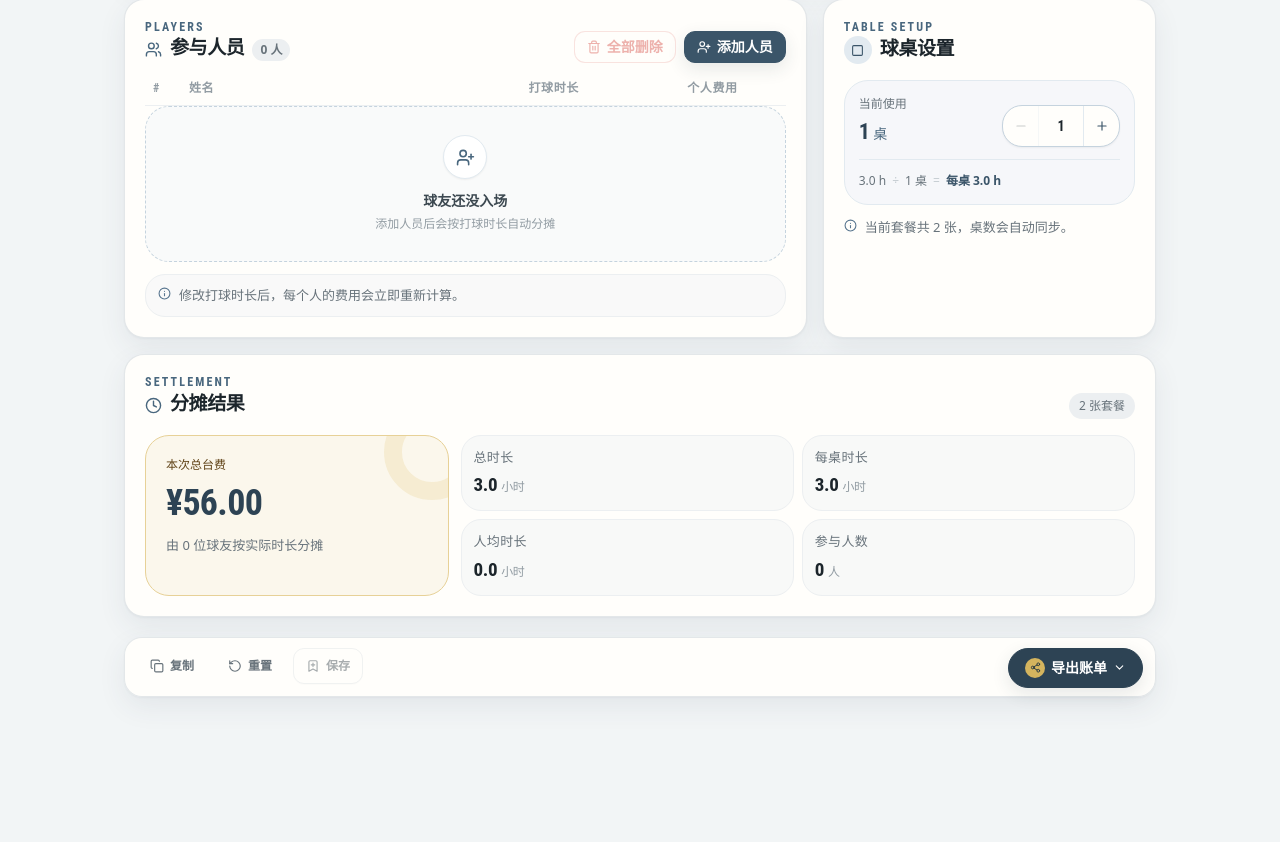
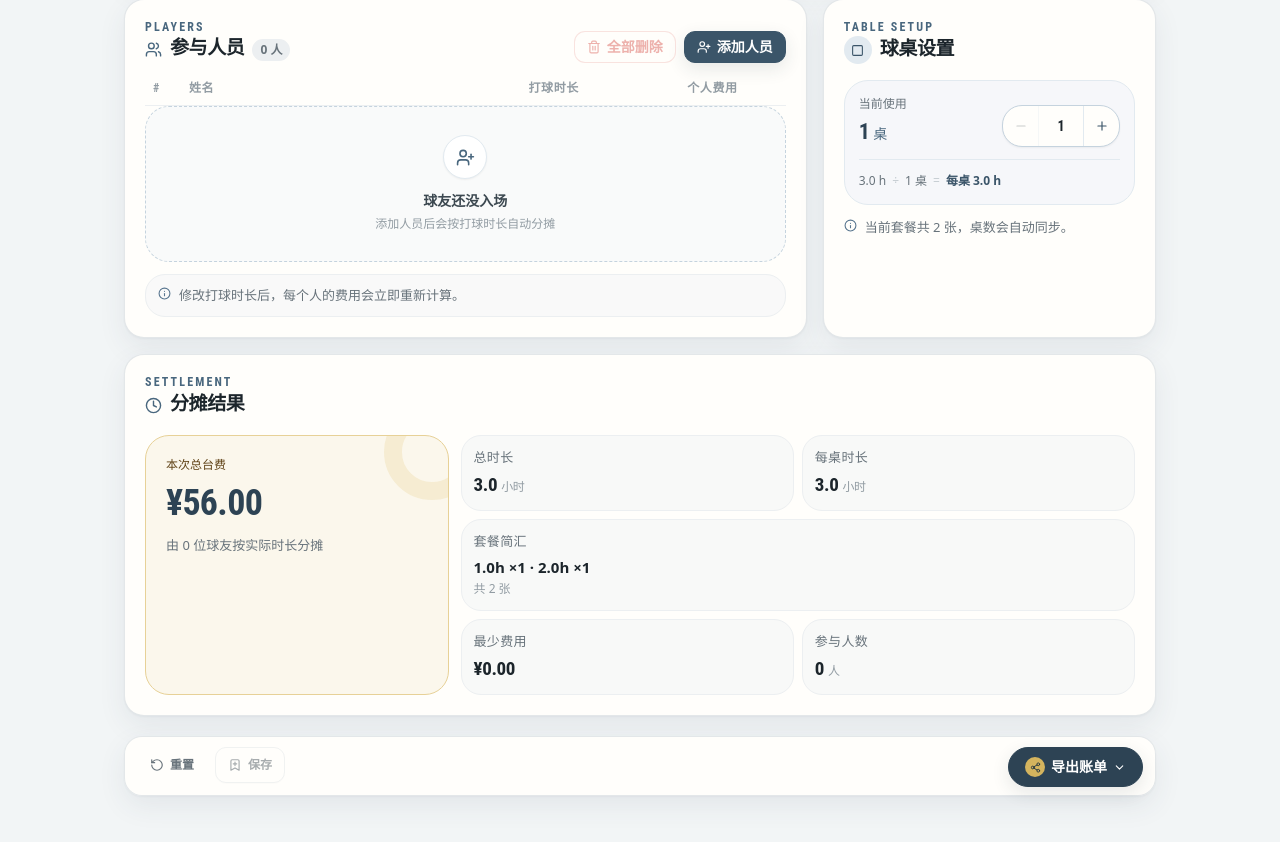
Before and after one commit to edttitao-ai/billiards_fees, a Vue app: page / in a window 1280 px wide. Shown: the part 615-1457 px from the top of the page. Before the commit the page ends 1360 px from the top, so only its background shows below. Built offline with nearby package versions, Linux system fonts and the light colour scheme.

Commit message:
优化在微信内置浏览器的图片导出功能

```diff
--- a/src/components/business/SummaryCard.vue
+++ b/src/components/business/SummaryCard.vue
@@ -1,14 +1,54 @@
 <script setup lang="ts">
+import { computed } from 'vue'
 import { Clock4 } from 'lucide-vue-next'
 import AppCard from '@/components/base/AppCard.vue'
 import Stat from '@/components/base/Stat.vue'
 import { useSessionStore } from '@/stores/session'
+import { personalFee } from '@/utils/calc'
 import { formatCurrency, formatNumber } from '@/utils/format'
 
 const session = useSessionStore()
 
-const packageCount = () => session.packages.reduce((sum, item) => sum + (item.qty || 0), 0)
 const participantCount = () => session.participants.length
+
+/**
+ * 套餐简汇：按套餐小时数分组，输出紧凑表达式，如「1h ×4 · 2h ×5」。
+ * - 同小时数累计张数（不分套餐名）
+ * - 总数 = 全部张数
+ */
+const packageSummary = computed(() => {
+  const list = session.packages
+  if (!list.length) return { parts: [], totalQty: 0 }
+  // 按小时数聚合
+  const byHours = new Map<number, number>()
+  let totalQty = 0
+  list.forEach((p) => {
+    const h = Number(p.hours) || 0
+    const q = Number(p.qty) || 0
+    if (q <= 0) return
+    byHours.set(h, (byHours.get(h) || 0) + q)
+    totalQty += q
+  })
+  // 按小时数升序排序，输出紧凑数组
+  const parts = Array.from(byHours.entries())
+    .sort((a, b) => a[0] - b[0])
+    .map(([hours, qty]) => `${formatNumber(hours, 1)}h ×${qty}`)
+  return { parts, totalQty }
+})
+
+/**
+ * 最少费用：在场时长最短者（按时长加权 pi = di × T / Σd）实际分摊到的金额。
+ * - 0 人时返回 0
+ */
+const minFee = computed(() => {
+  const list = session.participants
+  if (!list.length) return 0
+  const totalFee = session.totalFee
+  return list.reduce(
+    (min, p) => Math.min(min, personalFee(totalFee, list, p.id)),
+    Number.POSITIVE_INFINITY
+  )
+})
 </script>
 
 <template>
@@ -21,9 +61,6 @@ const participantCount = () => session.participants.length
           <h2 class="section-title">分摊结果</h2>
         </div>
       </div>
-      <span class="rounded-full bg-ink-100 px-2.5 py-1 text-[12px] font-medium text-ink-500">
-        {{ packageCount() }} 张套餐
-      </span>
     </div>
 
     <div class="grid gap-3 sm:grid-cols-[minmax(220px,0.9fr)_2fr]">
@@ -38,11 +75,32 @@ const participantCount = () => session.participants.length
         </div>
       </div>
 
-      <div class="grid grid-cols-2 gap-2">
-        <Stat label="总时长" :value="formatNumber(session.totalDuration, 1)" unit="小时" />
-        <Stat label="每桌时长" :value="formatNumber(session.tableDuration, 1)" unit="小时" />
-        <Stat label="人均时长" :value="formatNumber(session.avgDuration, 1)" unit="小时" />
-        <Stat label="参与人数" :value="String(participantCount())" unit="人" />
+      <div class="space-y-2">
+        <!-- 上排：总时长 + 每桌时长 -->
+        <div class="grid grid-cols-2 gap-2">
+          <Stat label="总时长" :value="formatNumber(session.totalDuration, 1)" unit="小时" />
+          <Stat label="每桌时长" :value="formatNumber(session.tableDuration, 1)" unit="小时" />
+        </div>
+
+        <!-- 套餐简汇：独占整行（按小时分组，如 1h ×4 · 2h ×5） -->
+        <div class="rounded-xl border border-ink-100 bg-ink-50/80 px-3 py-3 text-left">
+          <div class="text-[13px] font-medium tracking-wide text-ink-500">套餐简汇</div>
+          <div
+            v-if="packageSummary.parts.length"
+            class="mt-1 truncate text-base font-bold text-ink-900"
+            :title="packageSummary.parts.join(' · ')"
+          >
+            {{ packageSummary.parts.join(' · ') }}
+          </div>
+          <div v-else class="mt-1 text-base font-bold text-ink-300">—</div>
+          <div class="mt-0.5 text-xs text-ink-400">共 {{ packageSummary.totalQty }} 张</div>
+        </div>
+
+        <!-- 下排：最少费用 + 参与人数 -->
+        <div class="grid grid-cols-2 gap-2">
+          <Stat label="最少费用" :value="formatCurrency(minFee)" />
+          <Stat label="参与人数" :value="String(participantCount())" unit="人" />
+        </div>
       </div>
     </div>
   </AppCard>
--- a/src/components/layout/BottomBar.vue
+++ b/src/components/layout/BottomBar.vue
@@ -1,5 +1,5 @@
 <script setup lang="ts">
-import { Copy, RotateCcw, BookmarkPlus } from 'lucide-vue-next'
+import { RotateCcw, BookmarkPlus } from 'lucide-vue-next'
 import AppButton from '@/components/base/AppButton.vue'
 import ShareChooser from '@/components/layout/ShareChooser.vue'
 import type { SessionState } from '@/types'
@@ -11,7 +11,6 @@ defineProps<{
 }>()
 
 defineEmits<{
-  (e: 'export'): void
   (e: 'reset'): void
   (e: 'save'): void
 }>()
@@ -23,17 +22,6 @@ defineEmits<{
     style="padding-bottom: max(8px, env(safe-area-inset-bottom))"
   >
     <div class="mx-auto flex max-w-[1080px] items-stretch gap-1.5 sm:gap-2">
-      <AppButton
-        variant="ghost"
-        size="sm"
-        class="h-9 px-2 text-xs"
-        title="复制账单文本"
-        aria-label="复制账单文本"
-        @click="$emit('export')"
-      >
-        <Copy :size="14" />
-        <span class="whitespace-nowrap">复制</span>
-      </AppButton>
       <AppButton
         variant="ghost"
         size="sm"
--- a/src/components/layout/ShareChooser.vue
+++ b/src/components/layout/ShareChooser.vue
@@ -21,6 +21,7 @@ import {
   defaultPosterFilename,
   downloadBlob
 } from '@/utils/posterImage'
+import { isWeChatBrowser } from '@/utils/env'
 import {
   totalFeeFromPackages,
   totalDurationFromPackages,
@@ -56,8 +57,11 @@ const previewOpen = ref(false)
 const posterRef = ref<HTMLElement | null>(null)
 /** 截图进行中：禁用按钮，避免重复触发 */
 const capturing = ref(false)
+/** 微信内置浏览器：改走"新窗口预览 + 长按保存"流程 */
+const isInWeChat = ref(false)
 
 function handleOpenPreview() {
+  isInWeChat.value = isWeChatBrowser()
   previewOpen.value = true
   close()
 }
@@ -71,6 +75,18 @@ function setPosterRef(el: Element | { $el?: Element } | null) {
   }
 }
 
+/** 把海报 PNG 在新窗口打开预览图（用于微信 WebView 长按保存） */
+function openPosterInNewTab(blob: Blob) {
+  const url = URL.createObjectURL(blob)
+  const w = window.open(url, '_blank')
+  // 某些浏览器/微信拦截新窗口时，w 可能为 null。仍保留 URL 让用户可以复制。
+  if (!w) {
+    ui.showToast('浏览器拦截了新窗口，请允许弹出后重试', 'warn')
+  }
+  // 延迟回收，避免新窗口还没来得及加载就被 revoke
+  setTimeout(() => URL.revokeObjectURL(url), 30_000)
+}
+
 /** 「保存图片」：渲染为 PNG 并触发浏览器下载 */
 async function handleSaveImage() {
   if (capturing.value) return
@@ -81,6 +97,12 @@ async function handleSaveImage() {
   capturing.value = true
   try {
     const blob = await captureNodeToPngBlob(posterRef.value)
+    if (isInWeChat.value) {
+      // 微信内置 WebView 会拦截 <a download>，改走"新窗口预览 + 长按保存"
+      openPosterInNewTab(blob)
+      ui.showToast('请在新打开的图片上长按保存', 'info')
+      return
+    }
     downloadBlob(blob, defaultPosterFilename(props.session.title))
     ui.showToast('图片已下载', 'success')
   } catch (e) {
@@ -105,7 +127,12 @@ async function handleCopyImage() {
     const blob = await captureNodeToPngBlob(posterRef.value)
     const ok = await copyPngBlobToClipboard(blob)
     if (ok) ui.showToast('图片已复制到剪贴板', 'success')
-    else ui.showToast('当前浏览器不支持复制图片，请用「保存图片」', 'warn')
+    else if (isInWeChat.value) {
+      ui.showToast(
+        '微信内置浏览器不允许复制图片，请用其他浏览器打开',
+        'warn'
+      )
+    } else ui.showToast('当前浏览器不支持复制图片，请用「保存图片」', 'warn')
   } catch (e) {
     ui.showToast(
       '复制图片失败：' + (e instanceof Error ? e.message : '未知错误'),
@@ -209,7 +236,12 @@ const participantsForPoster = computed<Participant[]>(() =>
           />
         </div>
         <p class="mt-3 text-center text-xs text-ink-500">
-          使用下方按钮可一键保存或复制为图片；长按或右键也可手动截图。
+          <template v-if="isInWeChat">
+            微信内置浏览器不支持直接下载。请点击「在新窗口打开」后，长按图片保存到相册。
+          </template>
+          <template v-else>
+            使用下方按钮可一键保存或复制为图片。
+          </template>
         </p>
       </div>
 
@@ -237,7 +269,7 @@ const participantsForPoster = computed<Participant[]>(() =>
           @click="handleSaveImage"
         >
           <Download :size="14" />
-          保存图片
+          {{ isInWeChat ? '在新窗口打开' : '保存图片' }}
         </button>
       </template>
     </AppModal>
--- a/src/components/layout/ToastHost.vue
+++ b/src/components/layout/ToastHost.vue
@@ -36,7 +36,7 @@ const toneClass = computed(() => {
   <transition name="toast">
     <div
       v-if="t"
-      class="pointer-events-none fixed inset-x-0 top-16 z-50 flex justify-center px-4 sm:top-20"
+      class="pointer-events-none fixed inset-x-0 top-16 z-[60] flex justify-center px-4 sm:top-20"
     >
       <div
         :class="clsx('pointer-events-auto flex items-center gap-2 rounded-full px-4 py-2 shadow-soft', toneClass)"
--- /dev/null
+++ b/src/utils/env.ts
@@ -0,0 +1,10 @@
+/**
+ * 运行环境检测工具。
+ * 仅做客户端判断，统一在一处维护 UA 解析逻辑，方便扩展（QQ、企业微信等）。
+ */
+
+/** 是否在微信内置浏览器（含微信小程序 WebView）。 */
+export function isWeChatBrowser(): boolean {
+  if (typeof navigator === 'undefined') return false
+  return /MicroMessenger/i.test(navigator.userAgent || '')
+}
--- a/src/views/HomeView.vue
+++ b/src/views/HomeView.vue
@@ -11,7 +11,6 @@ import SummaryCard from '@/components/business/SummaryCard.vue'
 import { useSessionStore } from '@/stores/session'
 import { useHistoryStore } from '@/stores/history'
 import { useUIStore } from '@/stores/ui'
-import { buildBillText, copyToClipboard } from '@/utils/share'
 
 const session = useSessionStore()
 const history = useHistoryStore()
@@ -77,13 +76,6 @@ async function saveSnapshot(silent = false): Promise<boolean> {
   }
 }
 
-async function onExport() {
-  const text = buildBillText(sessionView())
-  const ok = await copyToClipboard(text)
-  ui.showToast(ok ? '账单已复制到剪贴板' : '复制失败，请手动选择文本', ok ? 'success' : 'error')
-  await saveSnapshot(true)
-}
-
 async function onSave() {
   if (saving.value) return
   if (!canSave.value) {
@@ -130,7 +122,6 @@ async function onReset() {
       :session="sessionView()"
       :can-save="canSave"
       :saving="saving"
-      @export="onExport"
       @reset="onReset"
       @save="onSave"
     />
```
Also changed, not shown: src/utils/share.ts (+45 -17 lines).
